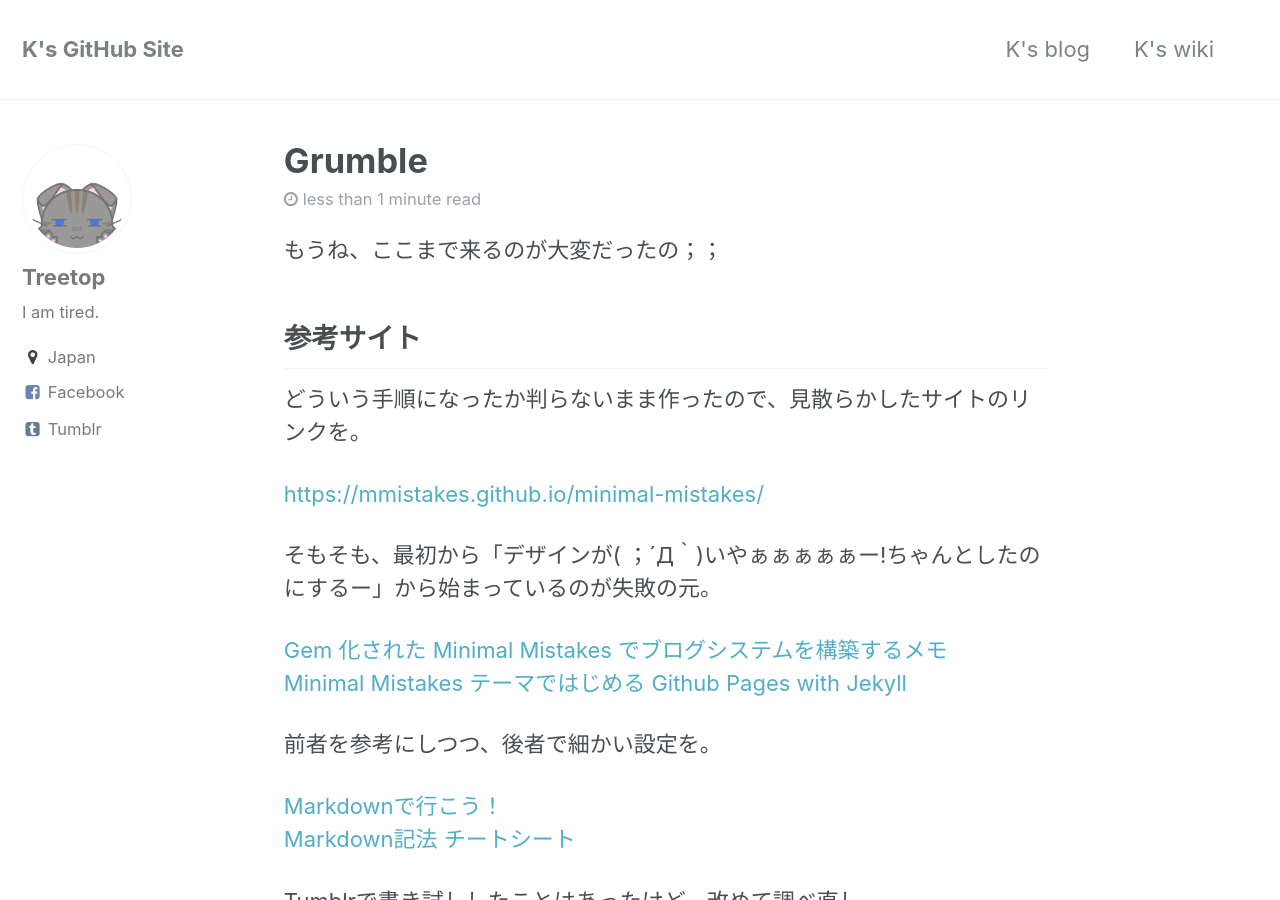
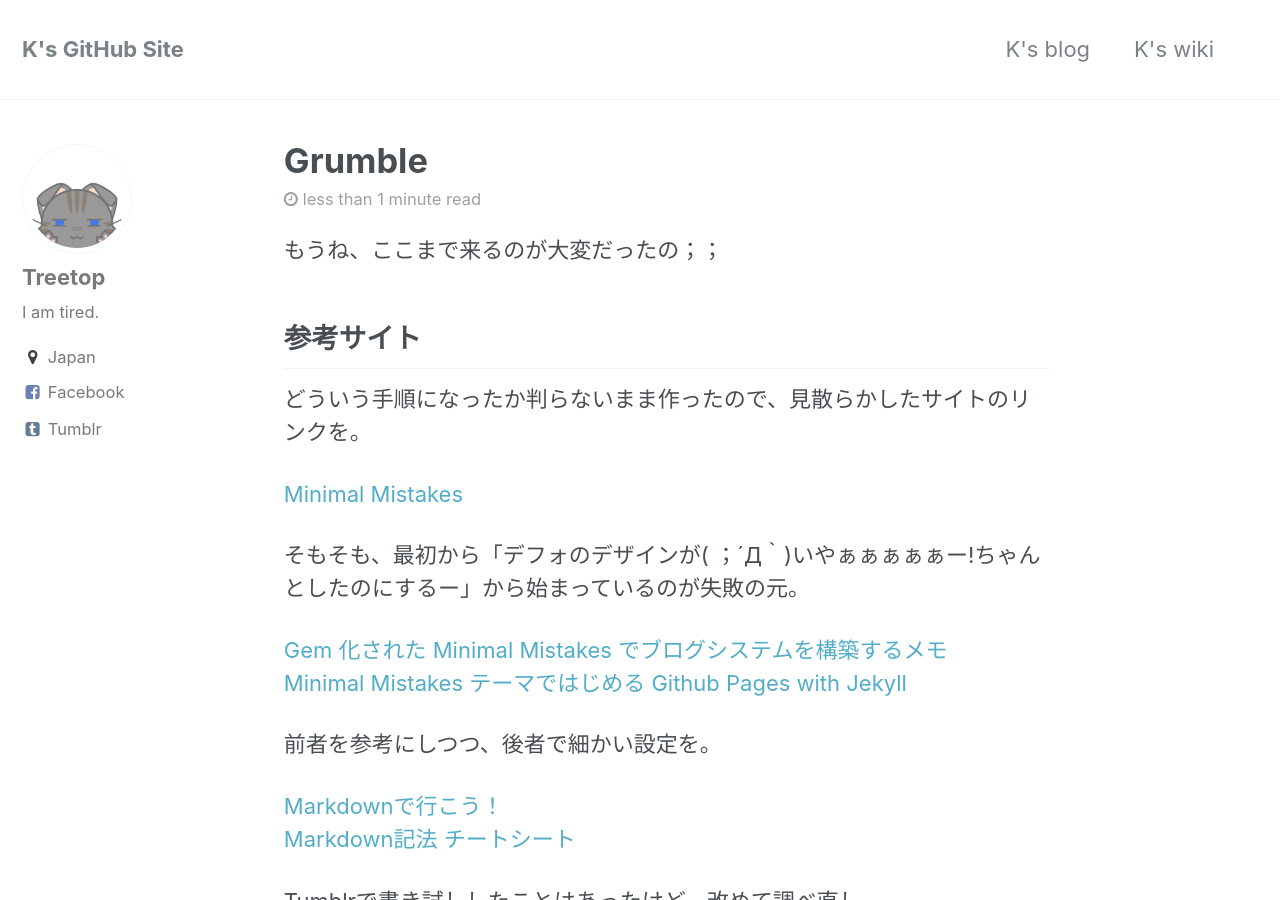
Before and after one commit to laureltreetop/laureltreetop.github.io, a Jekyll site: the page built from _posts/2017-07-31-grumble.md, in a window 1280 px wide and 900 px high. Built offline with Jekyll 4.4.1, drawn with Linux system fonts in a browser that asks for light colours.

Commit message:
Update 2017-07-31-grumble.md

```diff
--- a/_posts/2017-07-31-grumble.md
+++ b/_posts/2017-07-31-grumble.md
@@ -3,9 +3,9 @@
 ## 参考サイト
 どういう手順になったか判らないまま作ったので、見散らかしたサイトのリンクを。
 
-[https://mmistakes.github.io/minimal-mistakes/](https://mmistakes.github.io/minimal-mistakes/)
+[Minimal Mistakes](https://mmistakes.github.io/minimal-mistakes/)
 
-そもそも、最初から「デザインが( ；´Д｀)いやぁぁぁぁぁー!ちゃんとしたのにするー」から始まっているのが失敗の元。
+そもそも、最初から「デフォのデザインが( ；´Д｀)いやぁぁぁぁぁー!ちゃんとしたのにするー」から始まっているのが失敗の元。
 
 [Gem 化された Minimal Mistakes でブログシステムを構築するメモ](http://k11i.biz/blog/2017/01/02/gemified-minimal-mistakes/)
 [Minimal Mistakes テーマではじめる Github Pages with Jekyll](http://k11i.biz/blog/2016/08/11/starting-jekyll-with-Minimal-Mistakes/)
```
